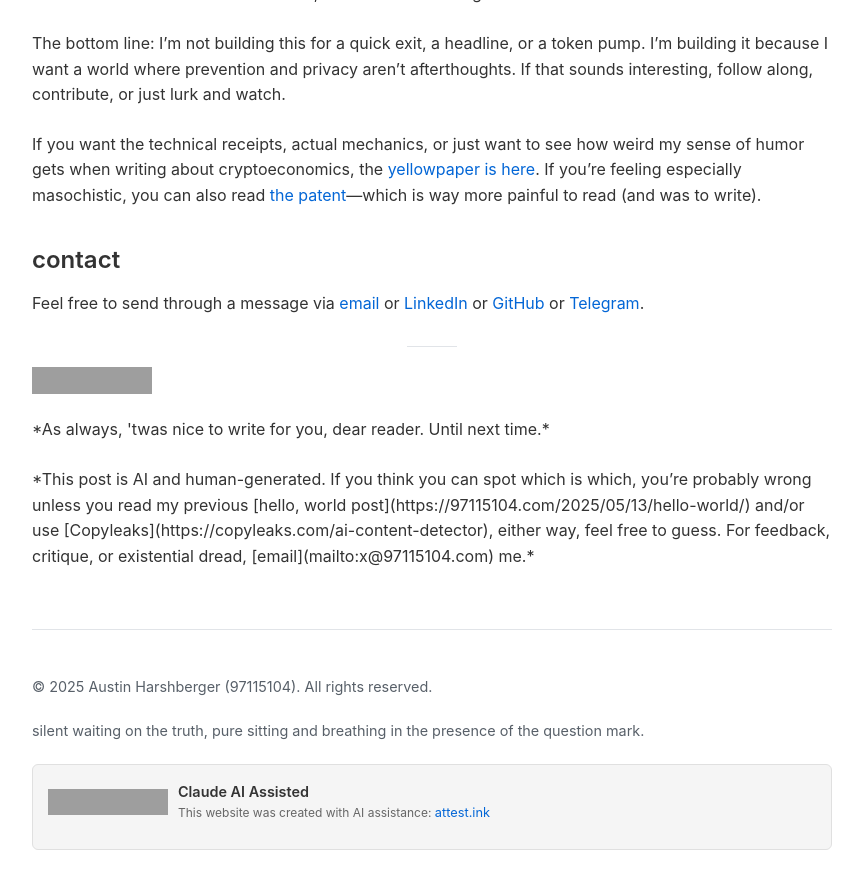
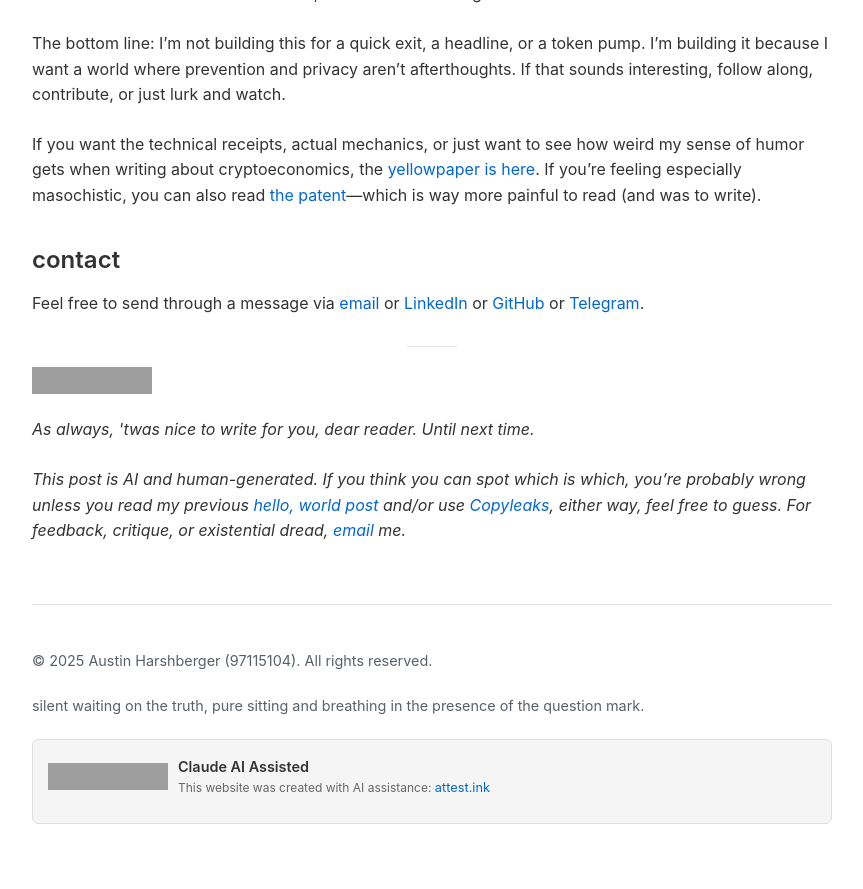
Before and after one commit to 97115104/blog, a Jekyll site: the page built from _posts/2025-05-31-The-$HEALTH-Token.md, in a window 1280 px wide and 900 px high, scrolled down 5117 px, cut to the strip 0-889 px from the top of the window. Shown: the whole strip, without its empty margins (208-1071 px from the left). Built offline with Jekyll 4.4.1, drawn with Linux system fonts in a browser that asks for light colours; grey boxes are pictures that could not be loaded.

Commit message:
fixed the footer thing

```diff
--- a/_includes/attest-badge.html
+++ b/_includes/attest-badge.html
@@ -7,10 +7,18 @@
         <span class="badge-tooltip">AI-assisted content</span>
       </a>
       <p>
-        *As always, 'twas nice to write for you, dear reader. Until next time.*
+        <em>As always, 'twas nice to write for you, dear reader. Until next time.</em>
       </p>
       <p>
-        *This post is AI and human-generated. If you think you can spot which is which, you’re probably wrong unless you read my previous [hello, world post](https://97115104.com/2025/05/13/hello-world/) and/or use [Copyleaks](https://copyleaks.com/ai-content-detector), either way, feel free to guess. For feedback, critique, or existential dread, [email](mailto:{{ site.email }}) me.*
+        <em>
+          This post is AI and human-generated. If you think you can spot which is which, you’re probably wrong unless you read my previous
+          <a href="https://97115104.com/2025/05/13/hello-world/" target="_blank" rel="noopener">hello, world post</a>
+          and/or use
+          <a href="https://copyleaks.com/ai-content-detector" target="_blank" rel="noopener">Copyleaks</a>,
+          either way, feel free to guess. For feedback, critique, or existential dread,
+          <a href="mailto:{{ site.email }}">email</a>
+          me.
+        </em>
       </p>
     {% when 'human' or nil %}
       <a href="https://attest.ink" target="_blank" class="badge-link" rel="noopener">
@@ -23,10 +31,18 @@
         <span class="badge-tooltip">{{ include.type | capitalize }}-assisted content</span>
       </a>
       <p>
-        *As always, 'twas nice to write for you, dear reader. Until next time.*
+        <em>As always, 'twas nice to write for you, dear reader. Until next time.</em>
       </p>
       <p>
-        *This post is AI and human-generated. If you think you can spot which is which, you’re probably wrong unless you read my previous [hello, world post](https://97115104.com/2025/05/13/hello-world/) and/or use [Copyleaks](https://copyleaks.com/ai-content-detector), either way, feel free to guess. For feedback, critique, or existential dread, [email](mailto:{{ site.email }}) me.*
+        <em>
+          This post is AI and human-generated. If you think you can spot which is which, you’re probably wrong unless you read my previous
+          <a href="https://97115104.com/2025/05/13/hello-world/" target="_blank" rel="noopener">hello, world post</a>
+          and/or use
+          <a href="https://copyleaks.com/ai-content-detector" target="_blank" rel="noopener">Copyleaks</a>,
+          either way, feel free to guess. For feedback, critique, or existential dread,
+          <a href="mailto:{{ site.email }}">email</a>
+          me.
+        </em>
       </p>
   {% endcase %}
 </div>
```
